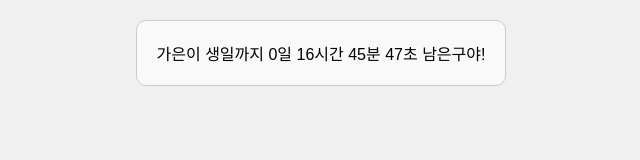
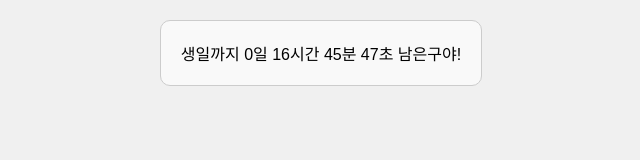
Before and after one commit to minseok209/birthday, a plain HTML site: page timer.html in a window 1280 px wide. Shown: the whole page, without its empty margins (319-959 px from the left). Drawn offline with Linux system fonts and the light colour scheme.

Commit message:
Update timer.html

```diff
--- a/timer.html
+++ b/timer.html
@@ -36,7 +36,7 @@
               let minutes = Math.floor((diff % (1000 * 60 * 60)) / (1000 * 60));
               let seconds = Math.floor((diff % (1000 * 60)) / 1000);
 
-              document.getElementById('timer').innerHTML = `가은이 생일까지 ${days}일 ${hours}시간 ${minutes}분 ${seconds}초 남은구야!`;
+              document.getElementById('timer').innerHTML = `생일까지 ${days}일 ${hours}시간 ${minutes}분 ${seconds}초 남은구야!`;
           }
       }
 
```
